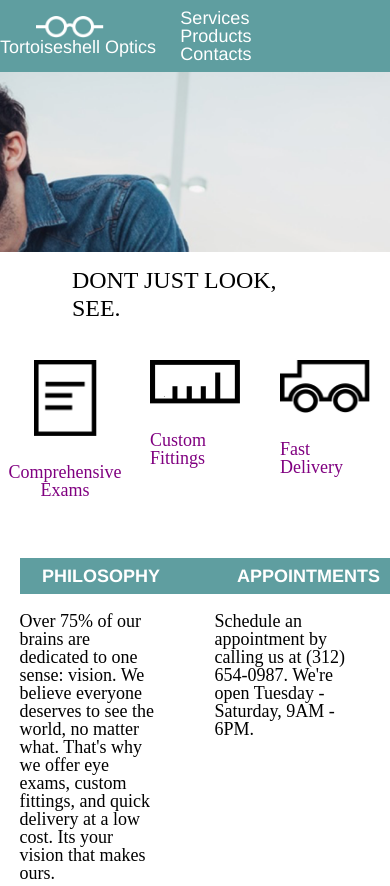
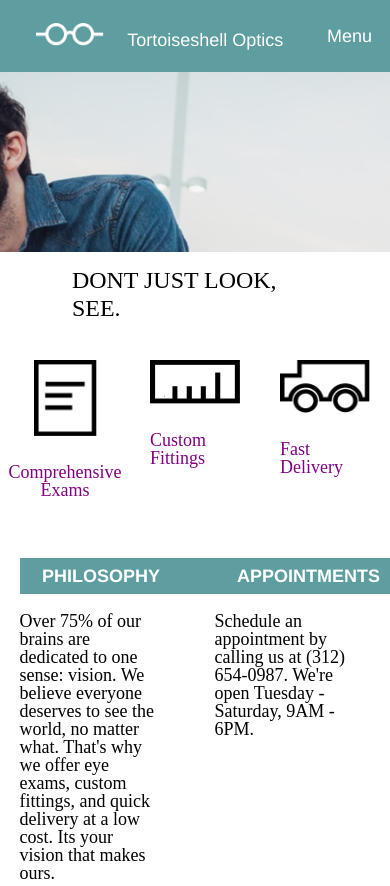
Before and after one commit to mario17b/tortoiseshell, a plain HTML site: page index.html in a window 390 px wide. Shown: the top 886 px of the page. Drawn offline with Linux system fonts and the light colour scheme.

Commit message:
mobile menu media complete

```diff
--- a/index.html
+++ b/index.html
@@ -22,6 +22,9 @@
         <span>Products</span>
         <span>Contacts</span>
       </div>
+    <div class="phone-menu">
+      </span>Menu</span>
+    </div>
     </div>
   </div>
   <!-- Main Banner - slogan -->
--- a/resources/css/style.css
+++ b/resources/css/style.css
@@ -24,6 +24,10 @@ html, body {
   background-size: cover;
 }
 
+.phone-menu {
+  display: none;
+}
+
 /* Media styles used for tablet*/
 
 
@@ -35,6 +39,7 @@ html, body {
       .container {
         width: 100%;
       }
+
 }
 
 /* Media styles used for phone*/
@@ -44,8 +49,14 @@ html, body {
       .banner {
         height: 17rem;
       }
-      .container {
-        width: 100%;
+
+      .menu {
+        display: none;
+      }
+
+      .phone-menu {
+        display: block;
+        padding-right: 1rem;
       }
 }
 
@@ -75,8 +86,20 @@ html, body {
   padding-right: 1rem;
 }
 
+/* Media styles used for phone*/
+
 @media only screen
     and (max-width: 1024px) {
+      .logo img {
+        background-position: 20%;
+      }
+}
+
+/* Styles for navigation section of Banner*/
+
+
+@media only screen
+    and (max-width: 480px) {
       .navigation {
         margin-top: 0;
       }
```
